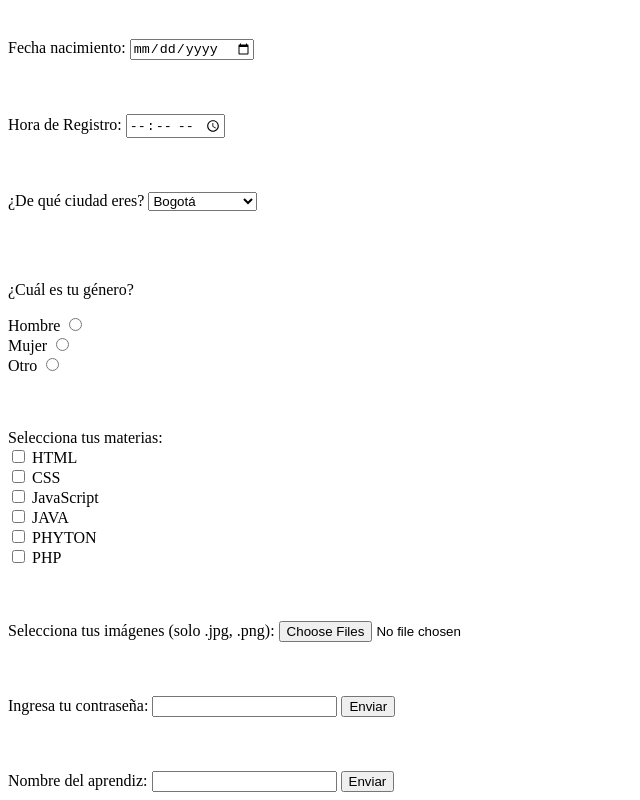
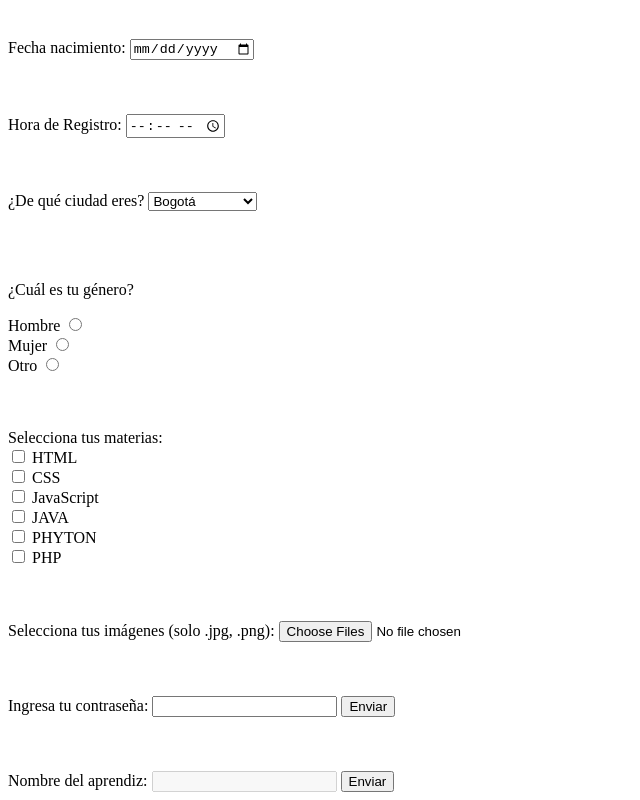
Before and after one commit to MarcelaSanchez77/ejercicio1HTML, a plain HTML site: page formulario.html in a window 1280 px wide. Shown: the part 1248-2048 px from the top of the page, without its empty margins (0-640 px from the left). Drawn offline with Linux system fonts and the light colour scheme.

Commit message:
atributo

```diff
--- a/formulario.html
+++ b/formulario.html
@@ -208,7 +208,7 @@
             <div>
                 <form id="NombreCompleto">
                     <label for="NombreCompleto">Nombre del aprendiz:</label>
-                    <input type="text" onclick="getFullName(id)">
+                    <input type="text" disabled>
                     <button type="submit">Enviar</button>
                 </form>
             </div>
```
